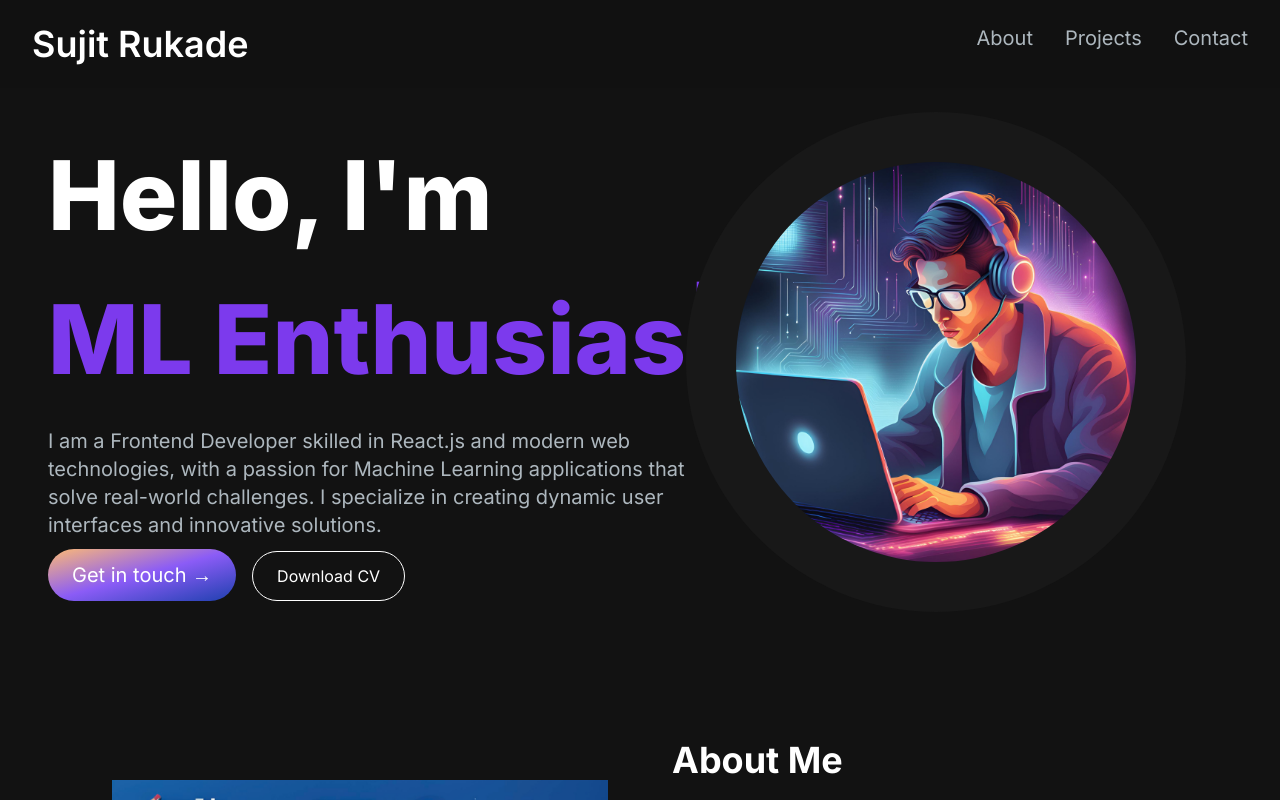
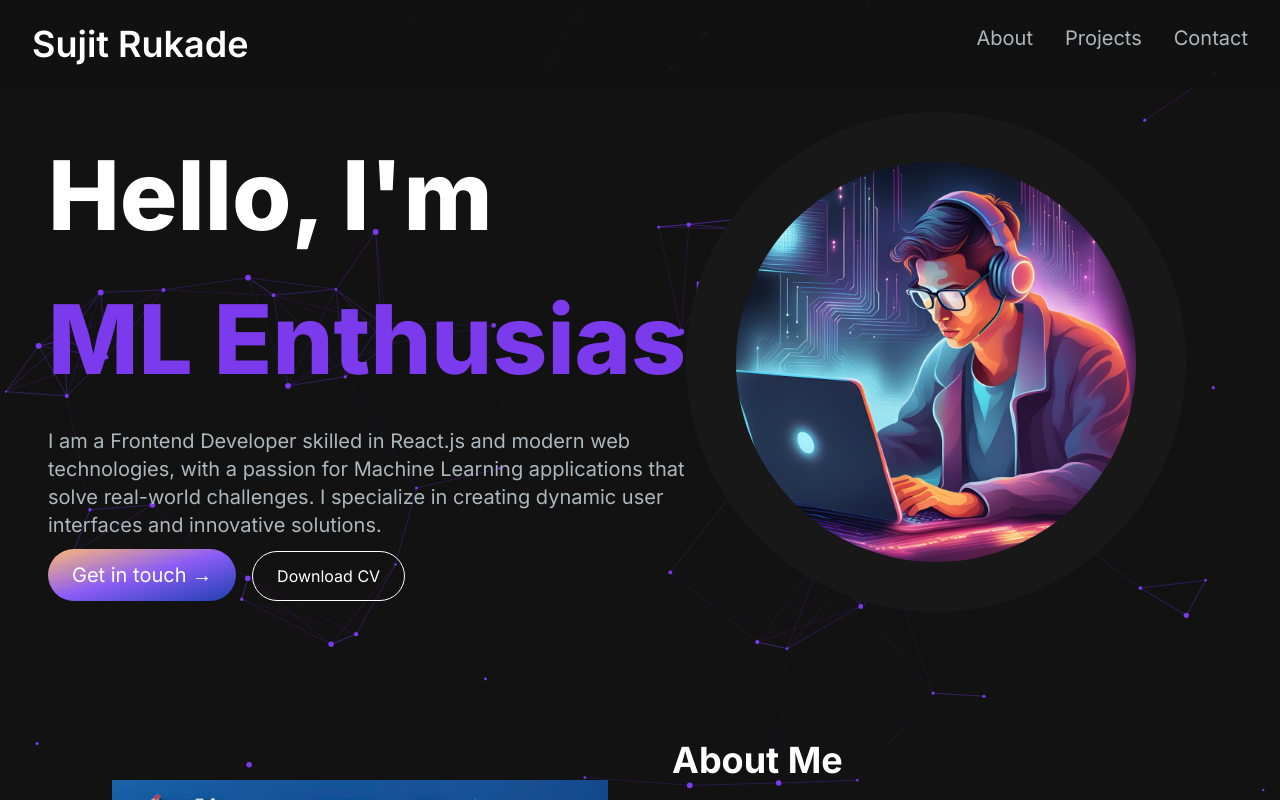
Before and after one commit to Sujit-Rukade/Portfolio, a Next.js app: page / in a window 1280 px wide. Shown: the top 800 px of the page. Built offline with nearby package versions, Linux system fonts and the light colour scheme.

Commit message:
Background updated

```diff
--- a/package.json
+++ b/package.json
@@ -10,6 +10,8 @@
   },
   "dependencies": {
     "@heroicons/react": "^2.1.5",
+    "@tsparticles/all": "^3.7.1",
+    "@tsparticles/react": "^3.0.0",
     "framer-motion": "^11.11.17",
     "next": "14.2.4",
     "react": "^18",
--- a/src/app/Components/EmailSection.jsx
+++ b/src/app/Components/EmailSection.jsx
@@ -57,10 +57,10 @@ const EmailSection = () => {
           try my best to get back to you!
         </p>
         <div className="socials flex flex-row gap-2">
-          <Link href="https://www.linkedin.com/in/sujit-rukade-509308258/">
+          <Link href="https://github.com/Sujit-Rukade">
             <Image src={GithubIcon} alt="Github Icon" />
           </Link>
-          <Link href="https://github.com/Sujit-Rukade">
+          <Link href="https://www.linkedin.com/in/sujit-rukade-509308258/">
             <Image src={LinkedinIcon} alt="Linkedin Icon" />
           </Link>
         </div>
--- /dev/null
+++ b/src/app/Components/particle.js
@@ -0,0 +1,111 @@
+"use client"
+
+import Particles, { initParticlesEngine } from "@tsparticles/react";
+import { useEffect, useMemo, useState } from "react";
+// import { loadAll } from "@/tsparticles/all"; // if you are going to use `loadAll`, install the "@tsparticles/all" package too.
+// import { loadFull } from "tsparticles"; // if you are going to use `loadFull`, install the "tsparticles" package too.
+import { loadSlim } from "@tsparticles/slim"; // if you are going to use `loadSlim`, install the "@tsparticles/slim" package too.
+// import { loadBasic } from "@tsparticles/basic"; // if you are going to use `loadBasic`, install the "@tsparticles/basic" package too.
+
+
+
+const ParticlesComponent = (props) => {
+
+  const [init, setInit] = useState(false);
+  // this should be run only once per application lifetime
+  useEffect(() => {
+    initParticlesEngine(async (engine) => {
+      // you can initiate the tsParticles instance (engine) here, adding custom shapes or presets
+      // this loads the tsparticles package bundle, it's the easiest method for getting everything ready
+      // starting from v2 you can add only the features you need reducing the bundle size
+      //await loadAll(engine);
+      //await loadFull(engine);
+      await loadSlim(engine);
+      //await loadBasic(engine);
+    }).then(() => {
+      setInit(true);
+    });
+  }, []);
+
+  const particlesLoaded = (container) => {
+    console.log(container);
+  };
+
+
+  const options = useMemo(
+    () => ({
+      background: {
+        color: {
+          value: "#121212",
+        },
+      },
+      fpsLimit: 120,
+      interactivity: {
+        events: {
+          onClick: {
+            enable: true,
+            mode: "push",
+          },
+          onHover: {
+            enable: true,
+            mode: 'grab',
+          },
+        },
+        modes: {
+          push: {
+            distance: 200,
+            duration: 15,
+          },
+          grab: {
+            distance: 150,
+          },
+        },
+      },
+      particles: {
+        color: {
+          value: "#7c3aed",
+        },
+        links: {
+          color: "#7c3aed",
+        //   color:"#FFFFFF",
+          distance: 150,
+          enable: true,
+          opacity: 0.3,
+          width: 1,
+        },
+        move: {
+          direction: "none",
+          enable: true,
+          outModes: {
+            default: "bounce",
+          },
+          random: true,
+          speed: 3,
+          straight: false,
+        },
+        number: {
+          density: {
+            enable: true,
+          },
+          value: 150,
+        },
+        opacity: {
+          value: 1.0,
+        },
+        shape: {
+          type: "circle",
+        },
+        size: {
+          value: { min: 1, max: 3 },
+        },
+      },
+      detectRetina: true,
+    }),
+    [],
+  );
+
+
+  return <Particles id={props.id} init={particlesLoaded} options={options} />;
+};
+
+export default ParticlesComponent;
--- a/src/app/page.js
+++ b/src/app/page.js
@@ -5,17 +5,22 @@ import AboutSection from "./Components/AboutSection";
 import ProjectsSection from "./Components/ProjectsSection";
 import EmailSection from "./Components/EmailSection";
 import Footer from "./Components/Footer";
+import ParticlesComponent from "./Components/particle";
+import "./style.css"
 
 export default function Home() {
   return (
     <main className="flex min-h-screen flex-col bg-[#121212]">
+    <ParticlesComponent id="particles"/>
+      <div className="z-10">
       <Navbar />
-      <div className="container mt-24 mx-auto px-12 py-4">
+      <div className="container mt-24 mx-auto px-12 py-4 z-20">
         <HeroSection />
         <AboutSection />
         <ProjectsSection />
         <EmailSection />
       </div>
+      </div>
       <Footer />
     </main>
   );
--- /dev/null
+++ b/src/app/style.css
@@ -0,0 +1,6 @@
+#particles canvas{
+    z-index:-1;
+    height: 100%;
+    width: 100%;
+    position: absolute;
+}
```
Also changed, not shown: src/app/globals.css (line endings or trailing spaces), 2 other files (tests, documents, lock files or other folders).
